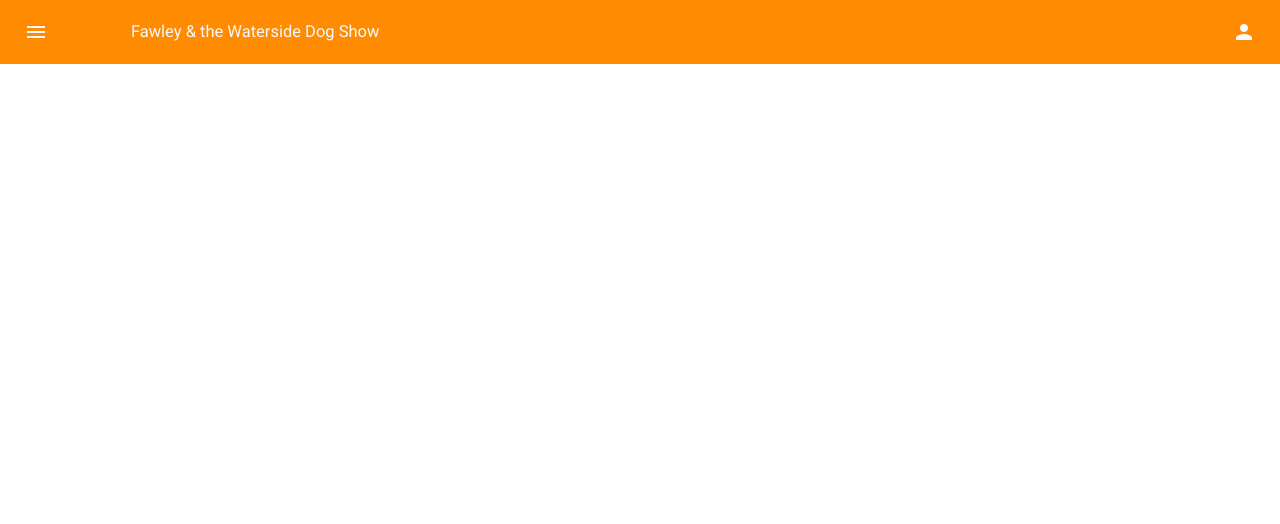
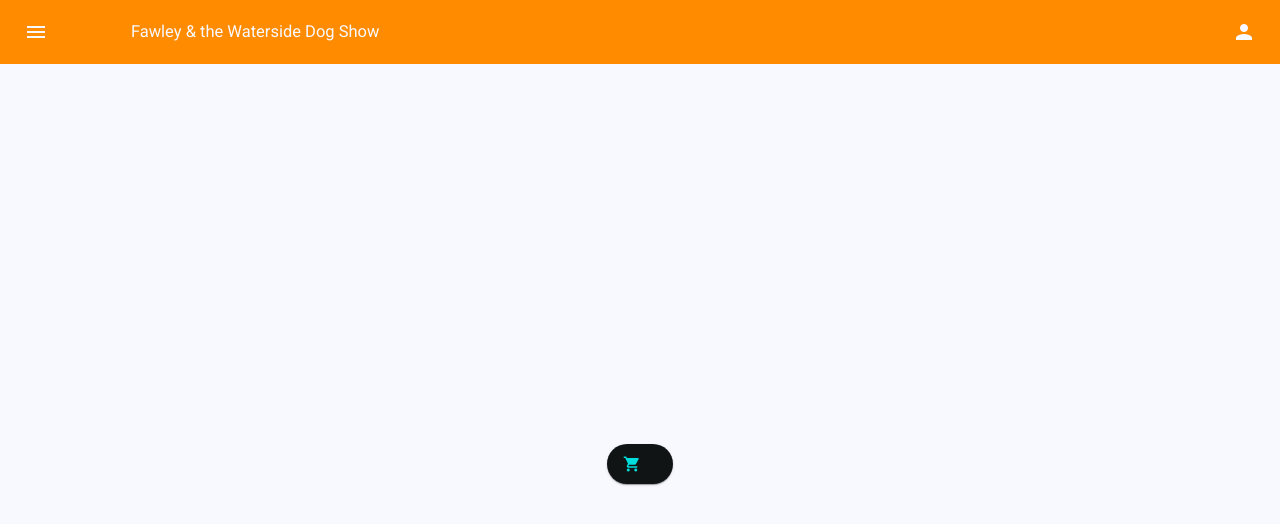
Before and after one commit to eddiemosh/fawley-waterside-dog-show, an Angular app: page / in a window 1280 px wide. Shown: the top 524 px of the page. Built offline with nearby package versions, Linux system fonts and the light colour scheme.

Commit message:
Adding buy tickets button

```diff
--- a/src/app/app.component.css
+++ b/src/app/app.component.css
@@ -0,0 +1,7 @@
+.buy-tickets {
+  display: grid; place-items: center; height: 100vh;
+}
+
+.buy-icon {
+  display: grid; place-items: center; height: 100vh;
+}
--- a/src/app/app.component.html
+++ b/src/app/app.component.html
@@ -1 +1,6 @@
 <app-header></app-header>
+<div class="buy-tickets">
+<button mat-raised-button>
+  <mat-icon class="buy-icon">shopping_cart</mat-icon>
+</button>
+</div>
--- a/src/styles.css
+++ b/src/styles.css
@@ -1,3 +1,3 @@
 
-html, body { height: 100%; }
+html, body { height: 100%; background-color: ghostwhite;}
 body { margin: 0; font-family: Roboto, "Helvetica Neue", sans-serif; }
```
